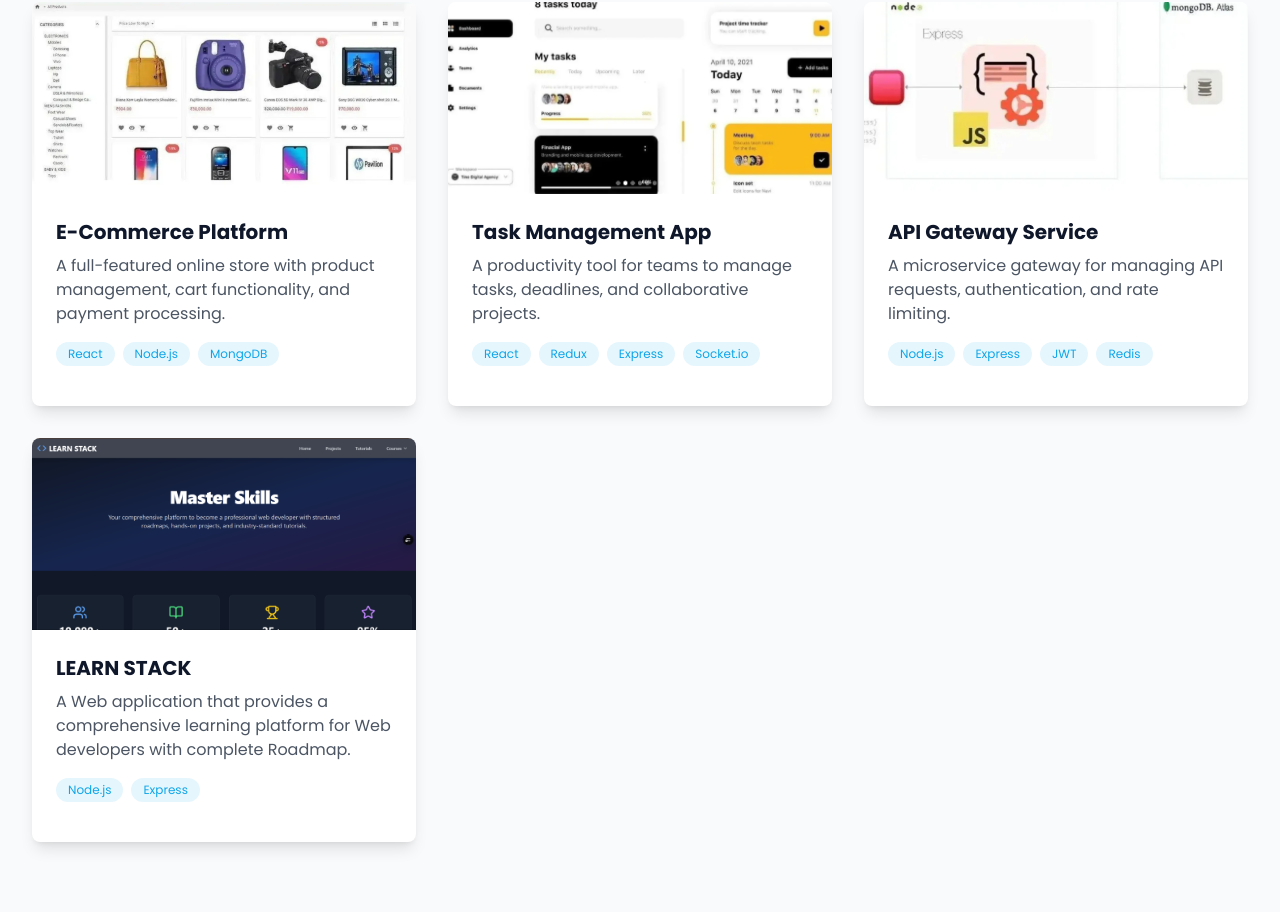
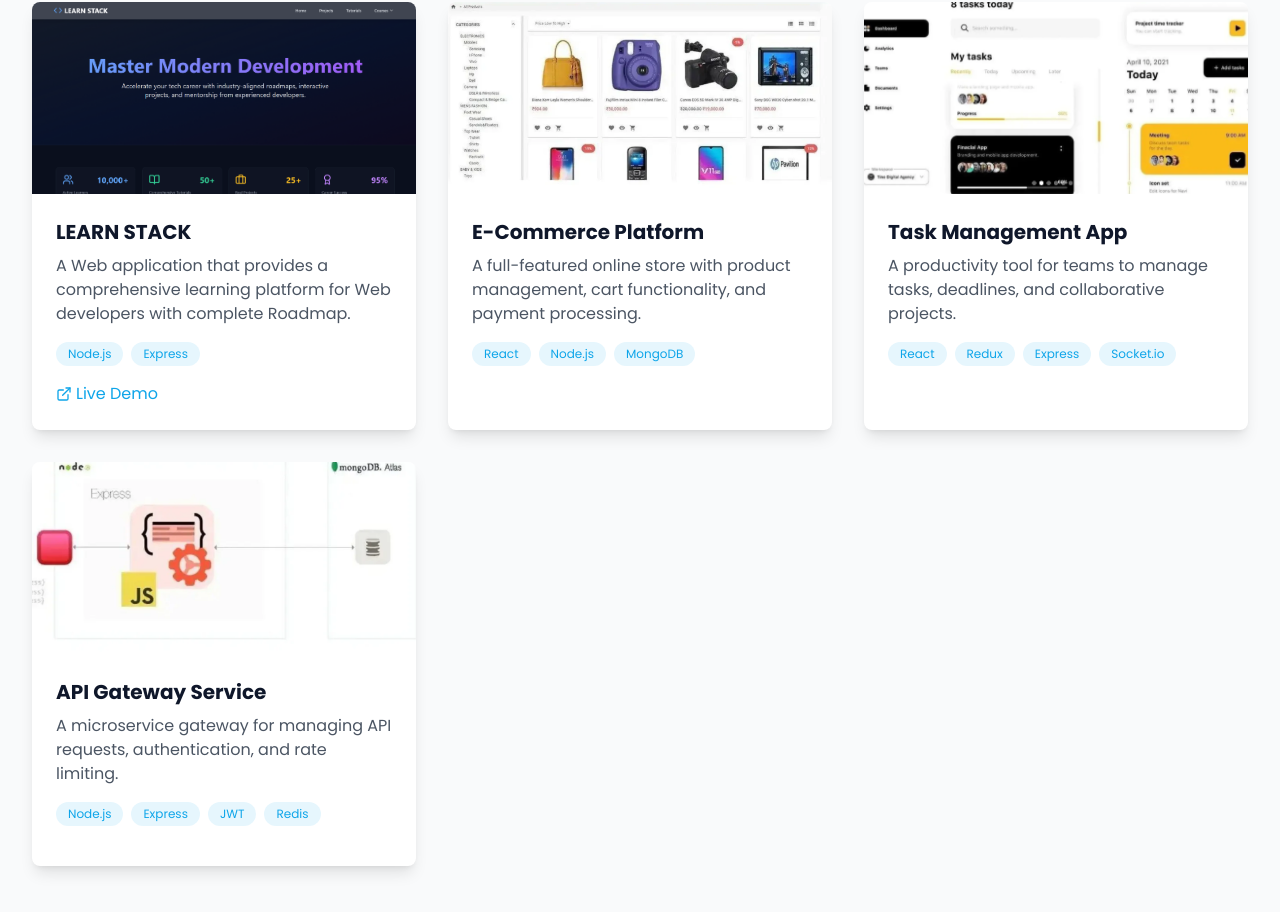
Before and after one commit to Yuggandhi96/my_portfolio, a React (Vite) app in the folder client/: page / in a window 1280 px wide. Shown: the part 2821-3733 px from the top of the page. Built offline with nearby package versions, Linux system fonts and the light colour scheme.

Commit message:
Initial commit or update

```diff
--- a/client/src/Sections/Projects.jsx
+++ b/client/src/Sections/Projects.jsx
@@ -5,6 +5,14 @@ import ProjectCard from '../components/ProjectCard';
 
 const Projects = () => {
   const projectsData = [
+    {
+      title: 'LEARN STACK',
+      description: 'A Web application that provides a comprehensive learning platform for Web developers with complete Roadmap.',
+      image: '/image.png', // Using public folder path
+      tags: ['Node.js', 'Express',],
+      category: 'fullstack',
+      liveUrl: 'https://learn-stack.vercel.app/' // <-- Add your live link here
+    },
     {
       title: 'E-Commerce Platform',
       description: 'A full-featured online store with product management, cart functionality, and payment processing.',
@@ -26,13 +34,7 @@ const Projects = () => {
       tags: ['Node.js', 'Express', 'JWT', 'Redis'],
       category: 'backend'
     },
-    {
-      title: 'LEARN STACK',
-      description: 'A Web application that provides a comprehensive learning platform for Web developers with complete Roadmap.',
-      image: '/image.png', // Using public folder path
-      tags: ['Node.js', 'Express',],
-      category: 'fullstack'
-    },
+
   ];
 
   const categories = [
```
Also changed, not shown: client/public/image.png, 1 other file (tests, documents, lock files or other folders).
